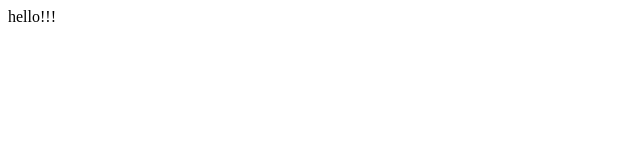
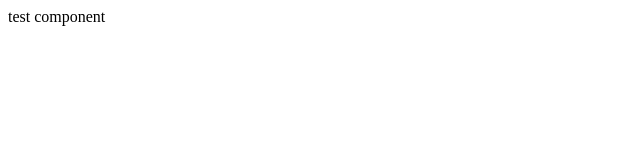
Before and after one commit to our-flavorite/flavorite, a Next.js app in the folder client/: page / in a window 1280 px wide. Shown: the top 160 px of the page, without its empty margins (0-640 px from the left). Built offline with nearby package versions, Linux system fonts and the light colour scheme.

Commit message:
Add test component

```diff
--- a/client/pages/index.tsx
+++ b/client/pages/index.tsx
@@ -1,5 +1,7 @@
+import TestComponent from "Components/TestComponent/TestComponent";
+
 const Index = () => {
-  return <div>hello!!!</div>
+  return <TestComponent />
 }
 
 export default Index
--- /dev/null
+++ b/client/src/Components/TestComponent/TestComponent.tsx
@@ -0,0 +1,5 @@
+const TestComponent = () => {
+  return <div>test component</div>
+}
+
+export default TestComponent
--- a/client/tsconfig.json
+++ b/client/tsconfig.json
@@ -1,5 +1,6 @@
 {
   "compilerOptions": {
+    "baseUrl": "src/",
     "lib": [
       "dom",
       "dom.iterable",
```
